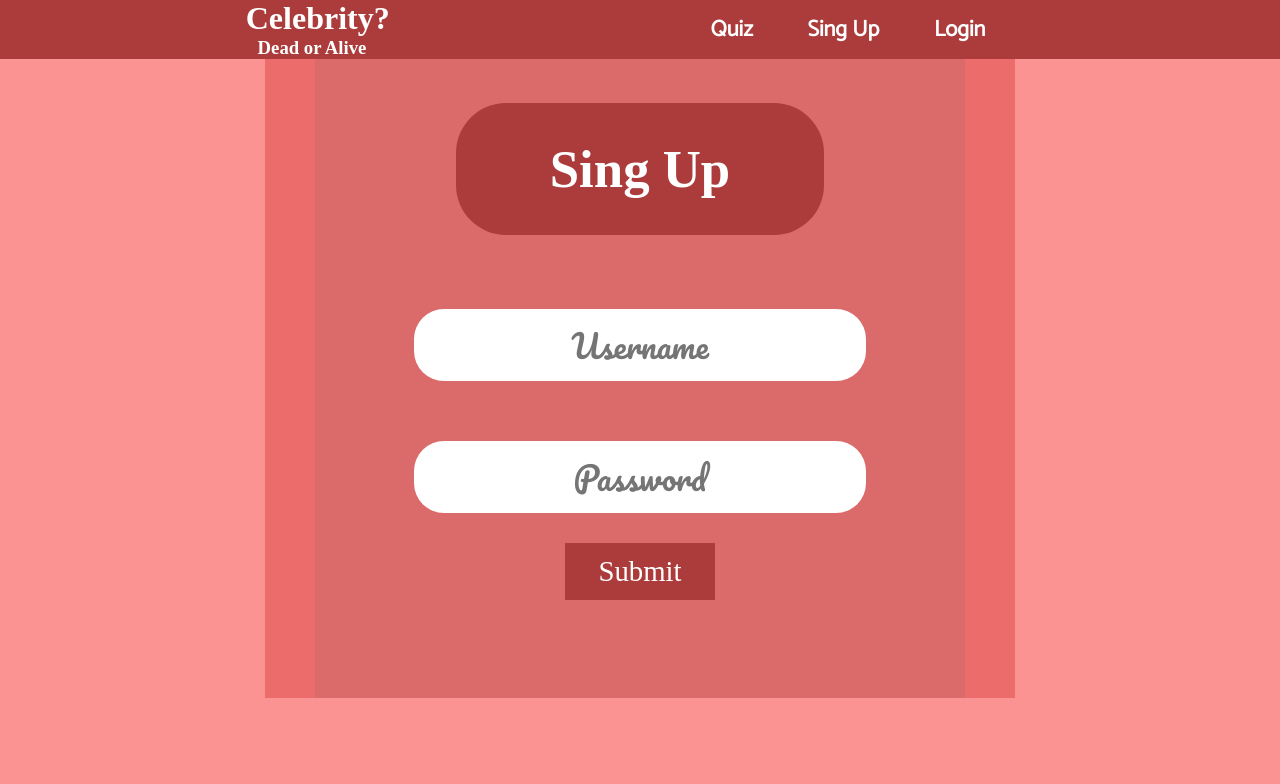
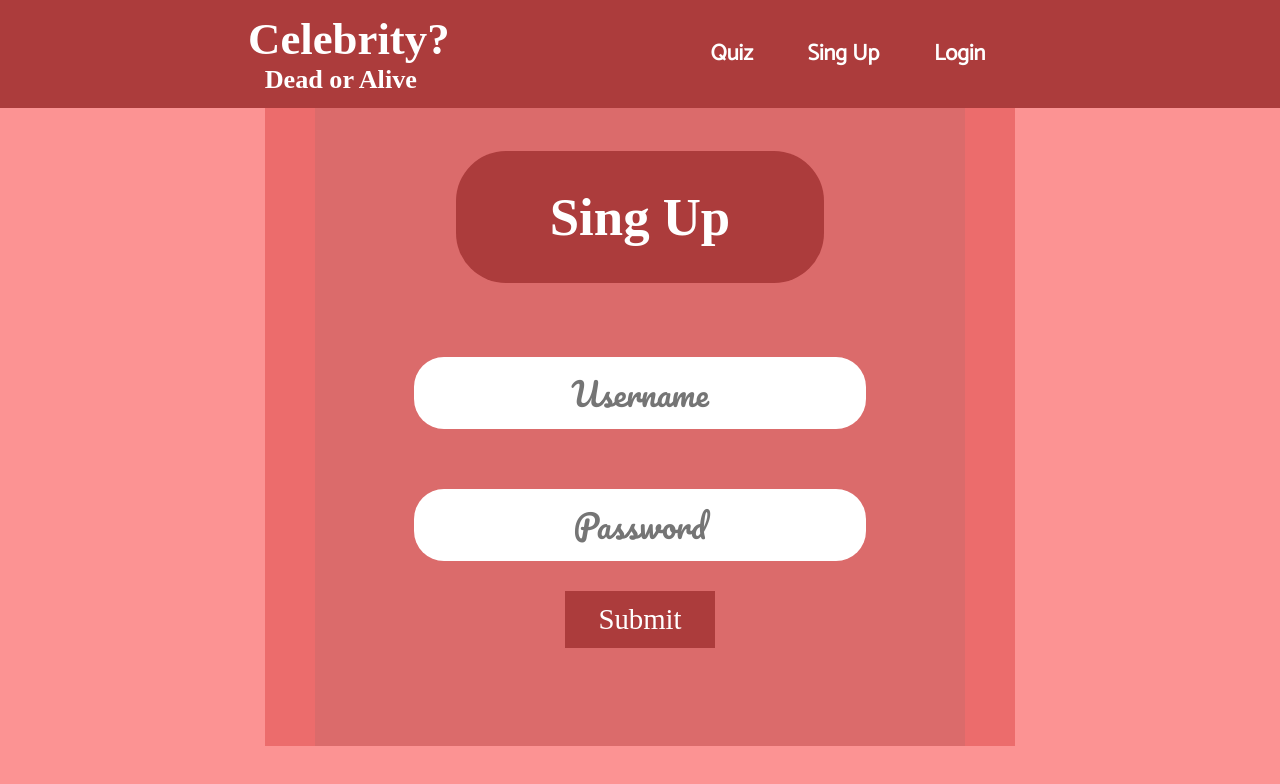
Before and after one commit to Buildweek-Dead-Celebrities/Frontend, a React (Create React App) app in the folder celeb-doa/: page /sign-up in a window 1280 px wide. Shown: the top 784 px of the page. Built offline with nearby package versions, Linux system fonts and the light colour scheme; a web font is replaced by a local one.

Commit message:
small update to styling

```diff
--- a/celeb-doa/src/App.css
+++ b/celeb-doa/src/App.css
@@ -86,4 +86,5 @@ body{
   padding: 11px 32px;
   outline: none;
   margin-bottom: 98px;
+  cursor: pointer;
 }
--- a/celeb-doa/src/App.js
+++ b/celeb-doa/src/App.js
@@ -19,9 +19,9 @@ function App() {
     <Router>
       <div className="App">
         <Nav />
+        <Route exact path='/' component={Time} />
         <Route exact path='/' render={() => <Quiz />} /> {/* The Home page of the app */}
         <Route path="/sign-up" component={SignUp} />{/* The Login page of the App */}
-        <Route exact path='/' component={Time} />
         <Route exact path="/login" render={props =>{ return <Login {...props} />}} />
         <PrivateLoginRoute exact path='/dashboard' component={Dashboard}/>
         {/* Will need to make the CelebrityList path a protected route */}
--- a/celeb-doa/src/components/Nav.js
+++ b/celeb-doa/src/components/Nav.js
@@ -7,6 +7,7 @@ const Nav = () =>{
 
     const NavDiv = styled.div`
         background: #AC3C3C
+        padding: 1% 0;
     `
     const LinkDiv =styled.div`
         display: flex;
@@ -29,10 +30,12 @@ const Nav = () =>{
 
             <Center>
 
-            <div>
-                <h1 className='title'>Celebrity?</h1>
-                <h3 className='title'>Dead or Alive</h3>
-            </div>
+            <NavLink to='/' className='link'>
+                <div>
+                    <h1 className='title'>Celebrity?</h1>
+                    <h3 className='title'>Dead or Alive</h3>
+                </div>
+            </NavLink>
 
             <LinkDiv>
                 <NavLink className='link' to='/'>Quiz</NavLink>
--- a/celeb-doa/src/components/Time.js
+++ b/celeb-doa/src/components/Time.js
@@ -9,6 +9,9 @@ const Time = () => {
     const Timer = styled.h2`
         font-size: 3rem;
         color: ${time <= 50 ? 'red' : 'green' };
+        background-color: white;
+        border-radius: 50px;
+        font-family: font-family: 'Catamaran', sans-serif;
     `
 
     useEffect(() => {
@@ -23,12 +26,21 @@ const Time = () => {
 
     },[time])
 
+    if(time === 0){
+        return(
+            <div>
+                <Timer>Time Out!</Timer>
+            </div>
+        )
+    }else{
 
-    return(
-        <div>
-            <Timer>{time}</Timer>
-        </div>
-    )
+        return(
+            <div>
+                <Timer>{time}</Timer>
+            </div>
+        )
+    }
+
 }
 
 export default Time;
```
